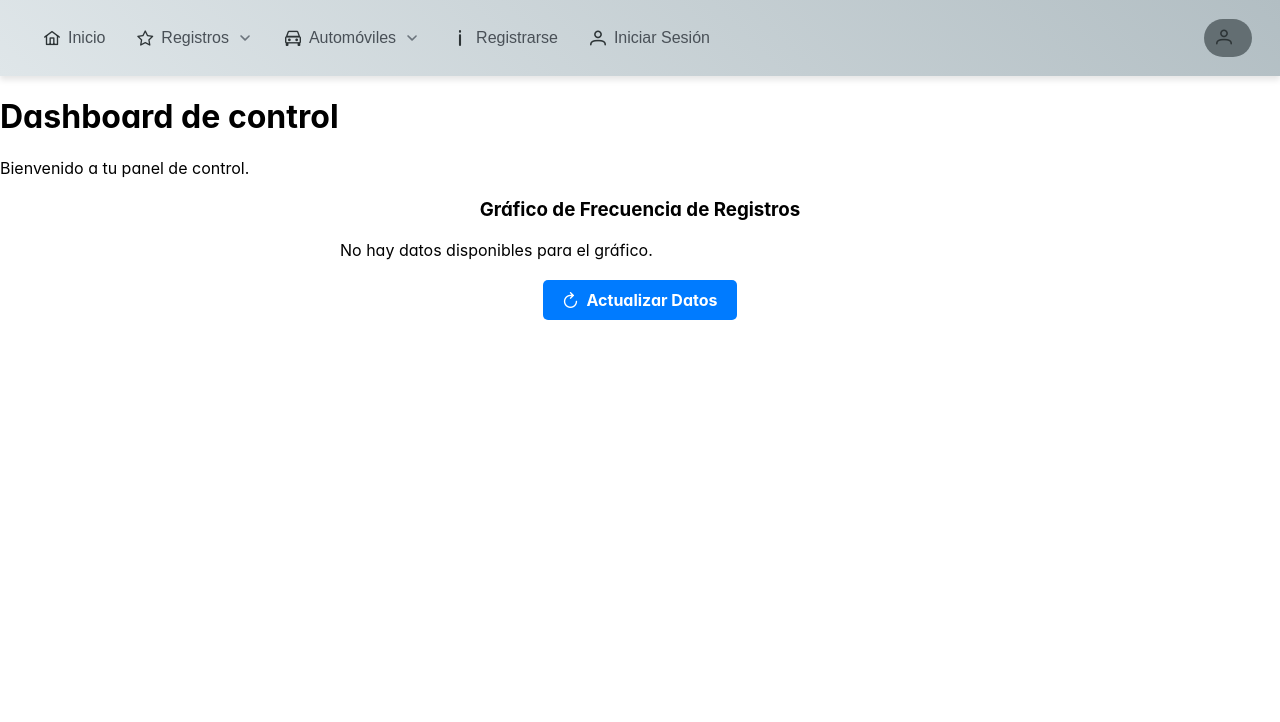
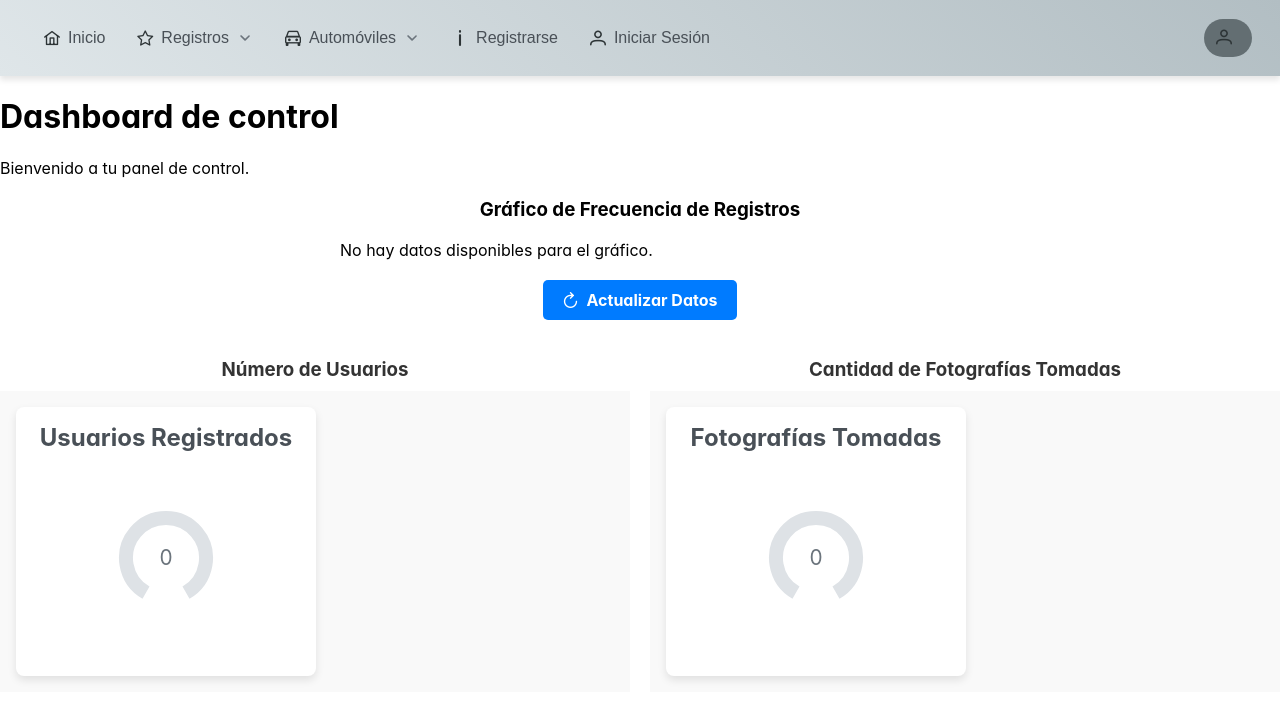
Before and after one commit to sergioguachalla/IoT, a React (Create React App) app in the folder frontend/iot-frontend/: page /dashboard in a window 1280 px wide. Shown: the top 722 px of the page. Built offline with nearby package versions, Linux system fonts and the light colour scheme; no server answers.

Commit message:
update dashboard

```diff
--- a/frontend/iot-frontend/package.json
+++ b/frontend/iot-frontend/package.json
@@ -19,6 +19,7 @@
     "react-scripts": "5.0.1",
     "react-slick": "^0.30.2",
     "slick-carousel": "^1.8.1",
+    "socket.io-client": "^4.8.1",
     "web-vitals": "^2.1.4"
   },
   "scripts": {
--- /dev/null
+++ b/frontend/iot-frontend/src/components/dashboard/countCard.js
@@ -0,0 +1,43 @@
+import React from "react";
+
+import { Card } from "primereact/card";
+import { Knob } from "primereact/knob";
+
+const CountCard = ({ value , maxValue, title}) => {
+
+  return (
+    <div
+      className="p-d-flex p-jc-center p-mt-4"
+      style={{ padding: '1rem', backgroundColor: '#f9f9f9' }}
+    >
+      <Card
+        title={title}
+        className="p-shadow-3"
+        style={{
+          width: '300px',
+          textAlign: 'center',
+          borderRadius: '8px',
+          boxShadow: '0 4px 8px rgba(0, 0, 0, 0.1)',
+        }}
+      >
+        <div
+          className="p-d-flex p-jc-center p-ai-center"
+          style={{ margin: '1rem 0', padding: '1rem' }}
+        >
+          <Knob
+            value={value}
+            readOnly
+            size={100}
+            max={maxValue}
+            style={{
+              color: '#007ad9',
+            }}
+          />
+        </div>
+      </Card>
+    </div>
+  );
+
+};
+
+export default CountCard;
--- a/frontend/iot-frontend/src/components/dashboard/dashboard-user.js
+++ b/frontend/iot-frontend/src/components/dashboard/dashboard-user.js
@@ -3,12 +3,40 @@ import Navbar from "../navbar/Navbar";
 import { Chart } from "primereact/chart";
 import { Button } from "primereact/button";
 import axios from "axios";
-
+import { Knob } from 'primereact/knob';
+import CountCard from "./countCard";
 const Dashboard = () => {
     const [chartData, setChartData] = useState(null);
     const [userInfo, setUserInfo] = useState(null);
     const [loading, setLoading] = useState(true);
+    const [dataDashboard, setDataDashboard] = useState([]);
+    const [socket, setSocket] = useState(null);
+    const [usersCount, setUsersCount] = useState(0);
+    const [recordsCount, setRecordsCount] = useState(0);
 
+    useEffect(() => {
+        const userInfo = fetchUserInfo();
+        if (userInfo) {
+            fetchChartData(userInfo.id);
+        } else {
+            setLoading(false);
+        }
+        const socketInstance = new WebSocket('ws://localhost:8000/ws');
+        setSocket(socketInstance);
+        socketInstance.onmessage = (e) => {
+            const dataList = JSON.parse(e.data);
+
+            setDataDashboard((prevData) => [...prevData, dataList]);
+            setUsersCount(dataList.users_count);
+            setRecordsCount(dataList.records_count);
+        };
+
+          // Cleanup on unmount
+            return () => {
+                socketInstance.close();
+            };
+
+    }, []);
     // Función para obtener la información del usuario
     const fetchUserInfo = () => {
         const info = JSON.parse(localStorage.getItem("info"));
@@ -24,7 +52,8 @@ const Dashboard = () => {
                 `${process.env.REACT_APP_API_URL}/users/${userId}/records`
             );
             const records = response.data;
-
+            const wsRecords = dataDashboard.records;
+            console.log(dataDashboard);
             // Procesar los datos para el gráfico
             const frequencyByDate = records.reduce((acc, record) => {
                 const date = new Date(record.created_at).toLocaleDateString(); // Convertir a formato de fecha legible
@@ -57,14 +86,7 @@ const Dashboard = () => {
         }
     };
 
-    useEffect(() => {
-        const userInfo = fetchUserInfo();
-        if (userInfo) {
-            fetchChartData(userInfo.id);
-        } else {
-            setLoading(false);
-        }
-    }, []);
+
 
     const handleRefreshData = () => {
         if (userInfo) {
@@ -103,6 +125,18 @@ const Dashboard = () => {
                     }}
                 />
             </div>
+            <div style={{ display: "flex", justifyContent: "center", gap: "20px", margin: "20px auto" }}>
+
+  <div style={{ textAlign: "center", flex: 1 }}>
+    <h3 style={{ marginBottom: "10px", color: "#333" }}>Número de Usuarios</h3>
+    <CountCard value={usersCount} maxValue={50} title="Usuarios Registrados" />
+  </div>
+
+  <div style={{ textAlign: "center", flex: 1 }}>
+    <h3 style={{ marginBottom: "10px", color: "#333" }}>Cantidad de Fotografías Tomadas</h3>
+    <CountCard value={recordsCount} maxValue={50} title="Fotografías Tomadas" />
+  </div>
+</div>
         </div>
     );
 };
```
Also changed, not shown: 1 other file (tests, documents, lock files or other folders).
